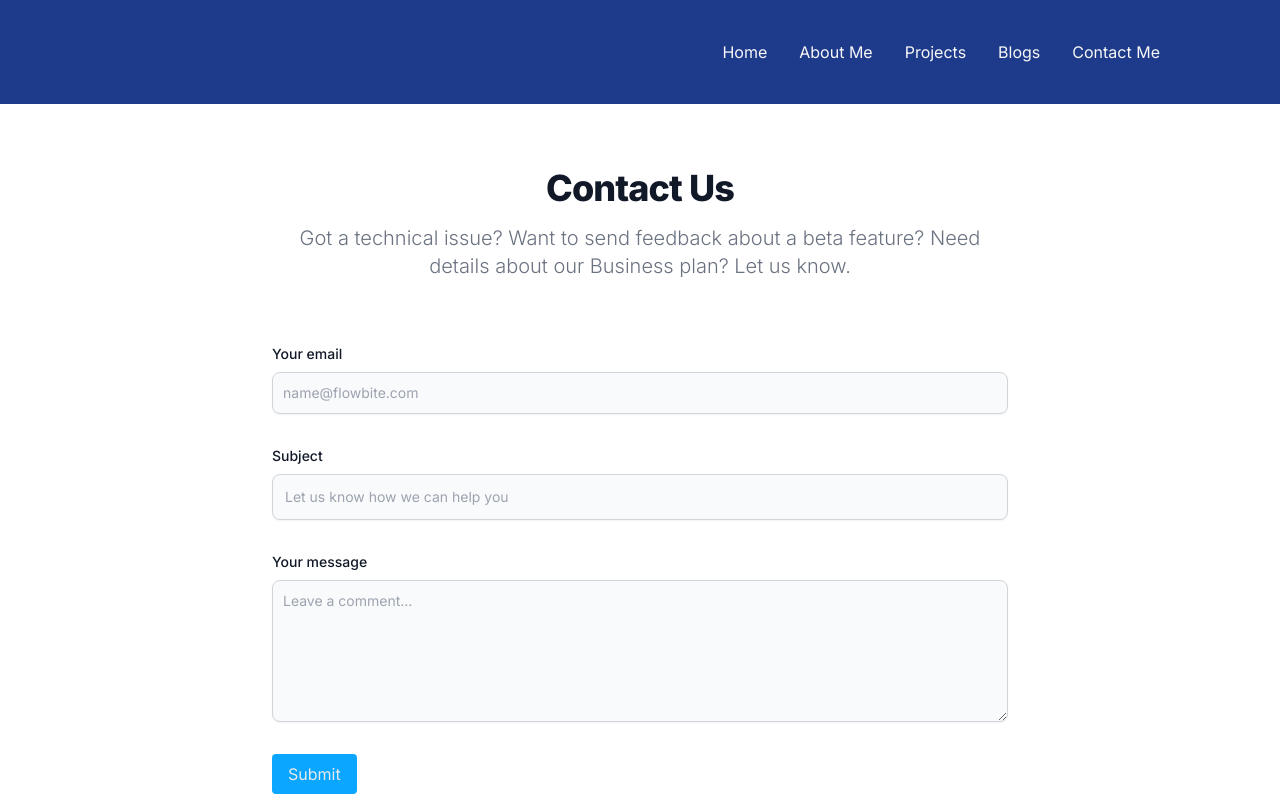
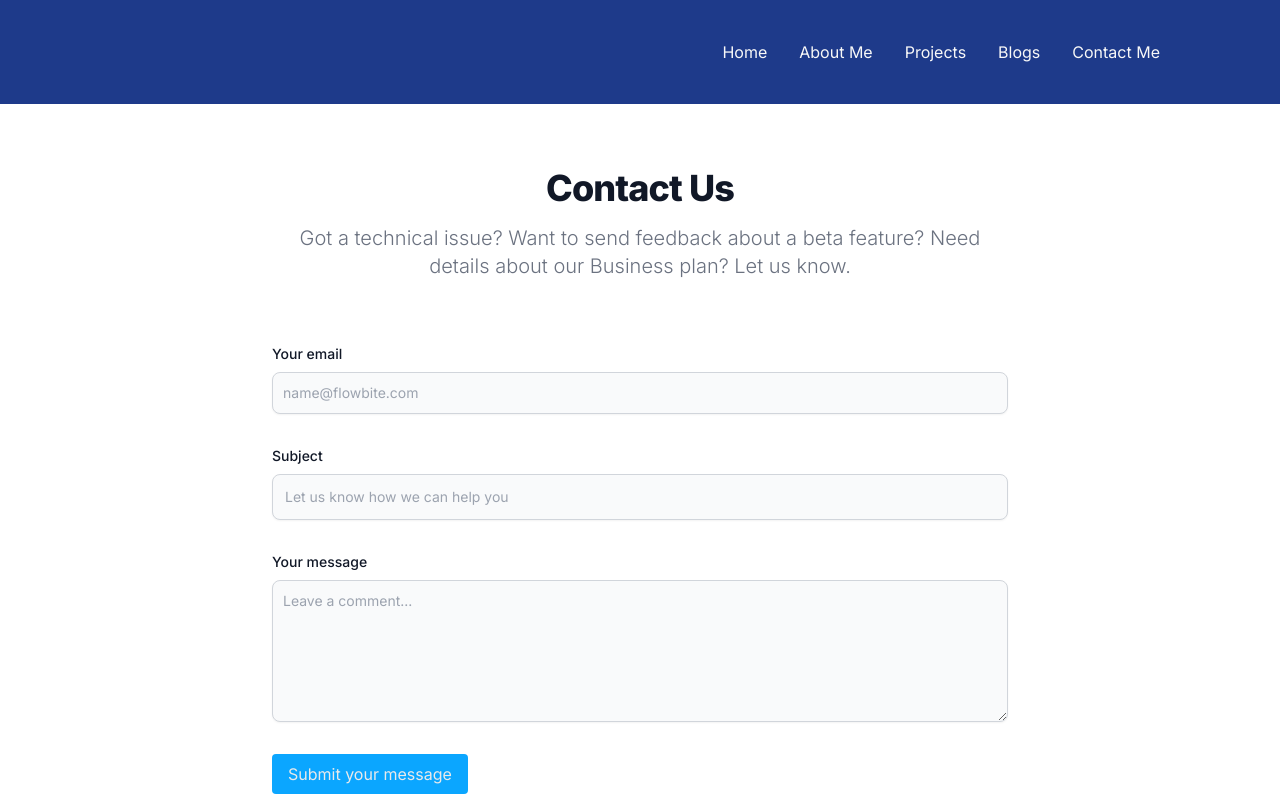
Before and after one commit to pragati9998/My-portfolio, a Next.js app: page /contact in a window 1280 px wide. Shown: the top 800 px of the page. Built offline with nearby package versions, Linux system fonts and the light colour scheme.

Commit message:
made some security changes

```diff
--- a/app/contact/page.tsx
+++ b/app/contact/page.tsx
@@ -1,5 +1,6 @@
 import React from 'react';
-import styles from "@/components/main.module.css"
+import styles from "@/components/main.module.css";
+
 export default function ContactForm() {
     return (
         <section className="bg-white dark:bg-gray-900">
@@ -11,7 +12,7 @@ export default function ContactForm() {
                     Got a technical issue? Want to send feedback about a beta feature? Need
                     details about our Business plan? Let us know.
                 </p>
-                <form action="#" className="space-y-8">
+                <form action="https://formspree.io/f/movalkal" method="POST" className="space-y-8">
                     <div>
                         <label
                             htmlFor="email"
@@ -22,6 +23,7 @@ export default function ContactForm() {
                         <input
                             type="email"
                             id="email"
+                            name="email"
                             className="shadow-sm bg-gray-50 border border-gray-300 text-gray-900 text-sm rounded-lg focus:ring-primary-500 focus:border-primary-500 block w-full p-2.5 dark:bg-gray-700 dark:border-gray-600 dark:placeholder-gray-400 dark:text-white dark:focus:ring-primary-500 dark:focus:border-primary-500 dark:shadow-sm-light"
                             placeholder="name@flowbite.com"
                             required
@@ -37,6 +39,7 @@ export default function ContactForm() {
                         <input
                             type="text"
                             id="subject"
+                            name="subject"
                             className="block p-3 w-full text-sm text-gray-900 bg-gray-50 rounded-lg border border-gray-300 shadow-sm focus:ring-primary-500 focus:border-primary-500 dark:bg-gray-700 dark:border-gray-600 dark:placeholder-gray-400 dark:text-white dark:focus:ring-primary-500 dark:focus:border-primary-500 dark:shadow-sm-light"
                             placeholder="Let us know how we can help you"
                             required
@@ -51,6 +54,7 @@ export default function ContactForm() {
                         </label>
                         <textarea
                             id="message"
+                            name="message"
                             rows={6}
                             className="block p-2.5 w-full text-sm text-gray-900 bg-gray-50 rounded-lg shadow-sm border border-gray-300 focus:ring-primary-500 focus:border-primary-500 dark:bg-gray-700 dark:border-gray-600 dark:placeholder-gray-400 dark:text-white dark:focus:ring-primary-500 dark:focus:border-primary-500"
                             placeholder="Leave a comment..."
@@ -58,7 +62,7 @@ export default function ContactForm() {
                         />
                     </div>
                     <div>
-                        <input type="submit" defaultValue="Submit your message" className={styles.submitButton} />
+                        <input type="submit" value="Submit your message" className={styles.submitButton} />
                     </div>
                 </form>
             </div>
```
Also changed, not shown: 1 other file (tests, documents, lock files or other folders).
